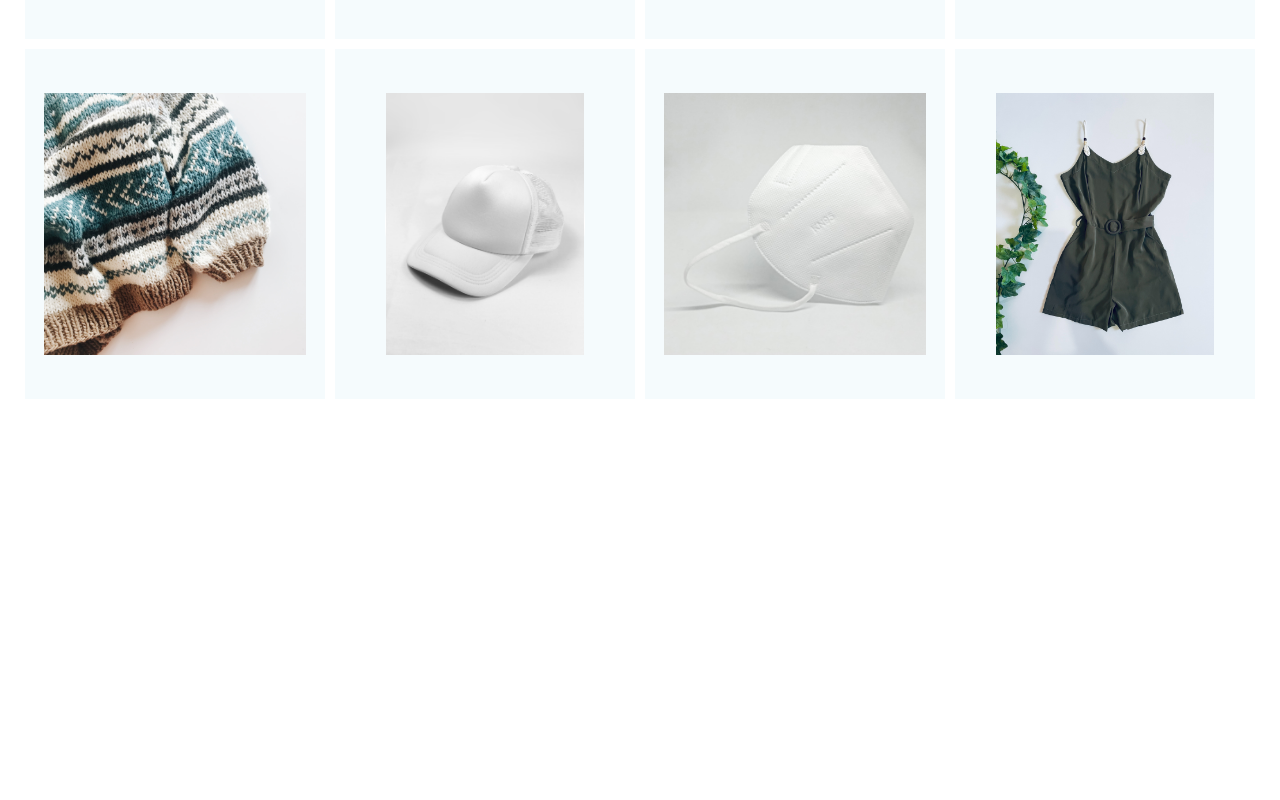
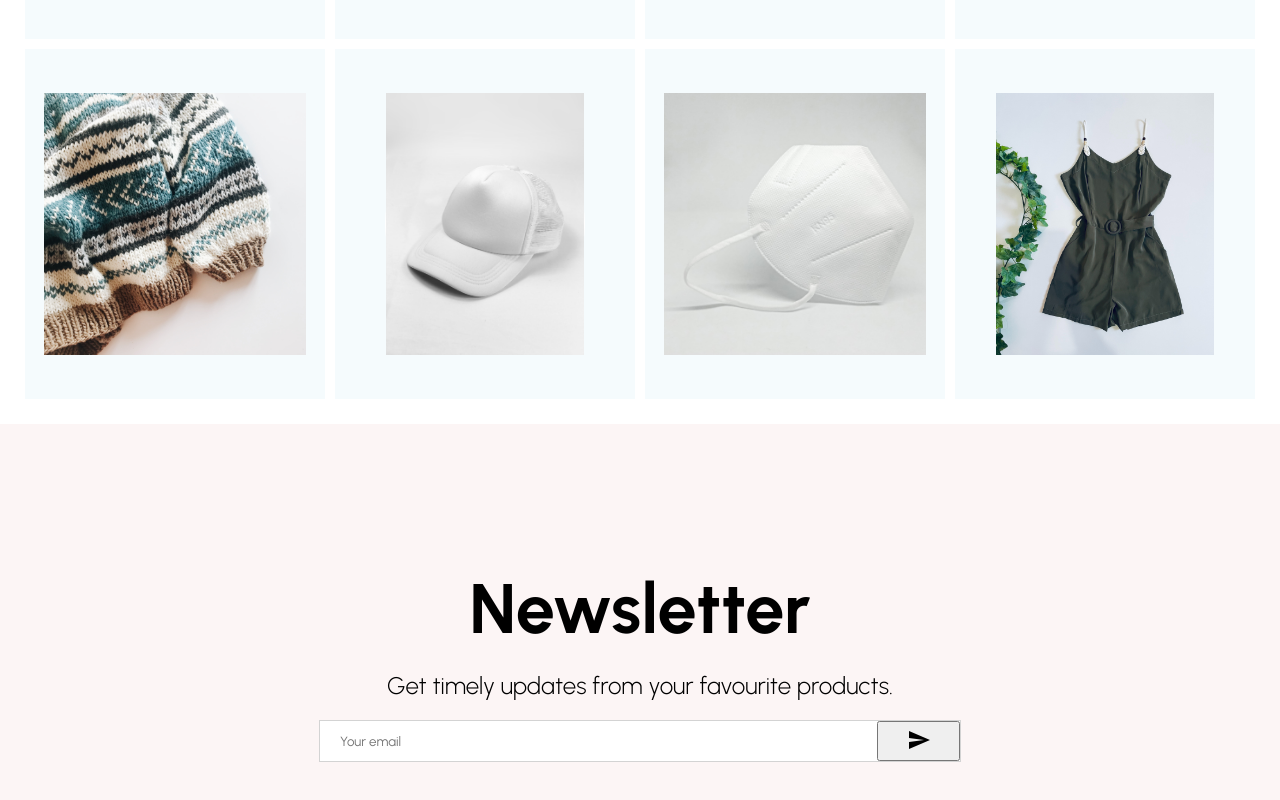
Before and after one commit to chyfarhanjamil/e-commerce-practice, a React (Create React App) app in the folder e-commerce app design/: page / in a window 1280 px wide. Shown: the part 1832-2632 px from the top of the page. Before the commit the page ends 2256 px from the top, so only its background shows below. Built offline with nearby package versions, Linux system fonts and the light colour scheme.

Commit message:
worked on newsletter's input and input container

```diff
--- /dev/null
+++ b/e-commerce app design/src/components/Newsletter.jsx
@@ -0,0 +1,58 @@
+import { Send } from "@material-ui/icons";
+import React from "react";
+import styled from "styled-components";
+
+const Container = styled.div`
+  height: 60vh;
+  background-color: #fcf5f5;
+  display: flex;
+  align-items: center;
+  justify-content: center;
+  flex-direction: column;
+`;
+const Title = styled.h1`
+  font-size: 70px;
+  margin-bottom: 20px;
+`;
+
+const Desc = styled.div`
+  font-size: 24px;
+  font-weight: 300;
+  margin-bottom: 20px;
+`;
+
+const InputContainer = styled.div`
+  width: 50%;
+  height: 40px;
+  background-color: white;
+  display: flex;
+  justify-content: space-between;
+  border: 1px solid lightgray;
+`;
+
+const Input = styled.input`
+  border: none;
+  flex: 8;
+  padding-left: 20px;
+`;
+
+const Button = styled.button`
+  flex: 1;
+`;
+
+const Newsletter = () => {
+  return (
+    <Container>
+      <Title>Newsletter</Title>
+      <Desc>Get timely updates from your favourite products.</Desc>
+      <InputContainer>
+        <Input placeholder="Your email" />
+        <Button>
+          <Send />
+        </Button>
+      </InputContainer>
+    </Container>
+  );
+};
+
+export default Newsletter;
--- a/e-commerce app design/src/pages/Home.jsx
+++ b/e-commerce app design/src/pages/Home.jsx
@@ -2,6 +2,7 @@
 import Announcement from "../components/Announcement";
 import Categories from "../components/Categories";
 import Navbar from "../components/Navbar";
+import Newsletter from "../components/Newsletter";
 import Products from "../components/Products";
 import Slider from "../components/Slider";
 
@@ -13,6 +14,7 @@
       <Slider />
       <Categories />
       <Products />
+      <Newsletter />
     </div>
   );
 };
```
